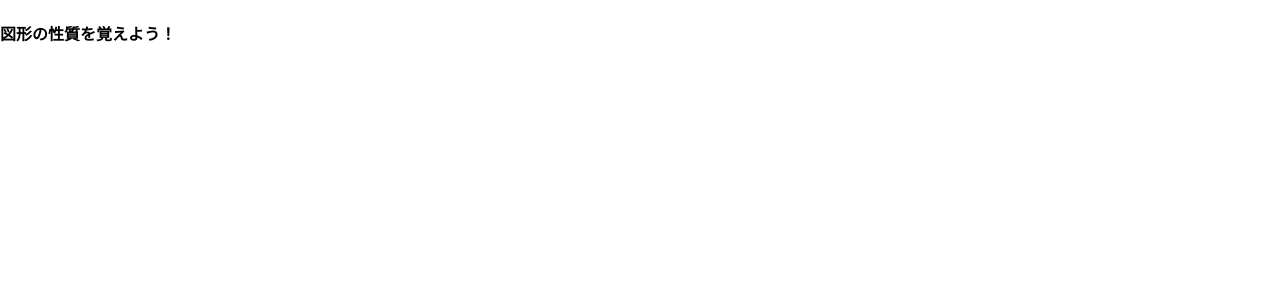
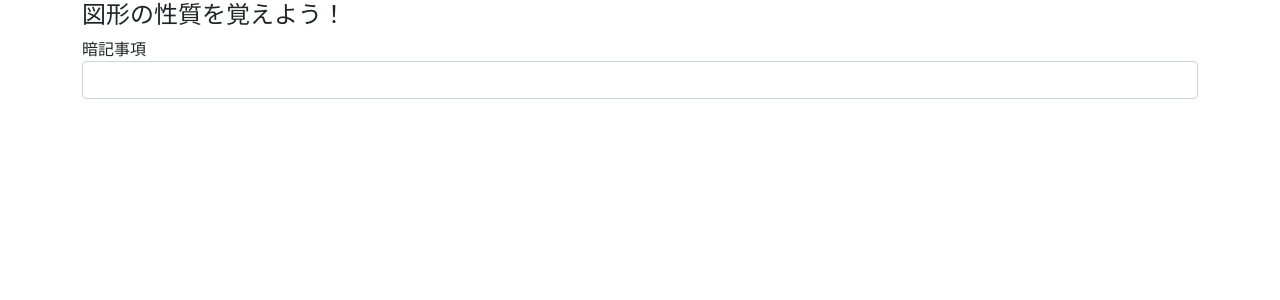
Before and after one commit to suugakusan/react-math-app, a React (Create React App) app: page / in a window 1280 px wide. Shown: the top 300 px of the page. Built offline with nearby package versions, Linux system fonts and the light colour scheme.

Commit message:
タイトルフォームの追加

```diff
--- a/src/components/App.js
+++ b/src/components/App.js
@@ -1,10 +1,17 @@
 import React from 'react'
 import '../App.css';
+import 'bootstrap/dist/css/bootstrap.min.css'
 
 const App =()=> {
   return (
     <div className="container">
       <h4>図形の性質を覚えよう！</h4>
+      <form>
+        <div className="form-group">
+          <label htmlFor="formTitle">暗記事項</label>
+          <input className="form-control" id="formTitle" />
+        </div>
+      </form>
     </div>
   );
 }
```
